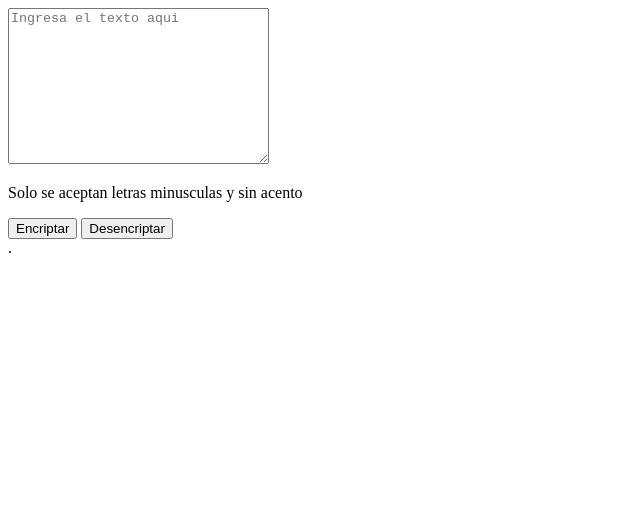
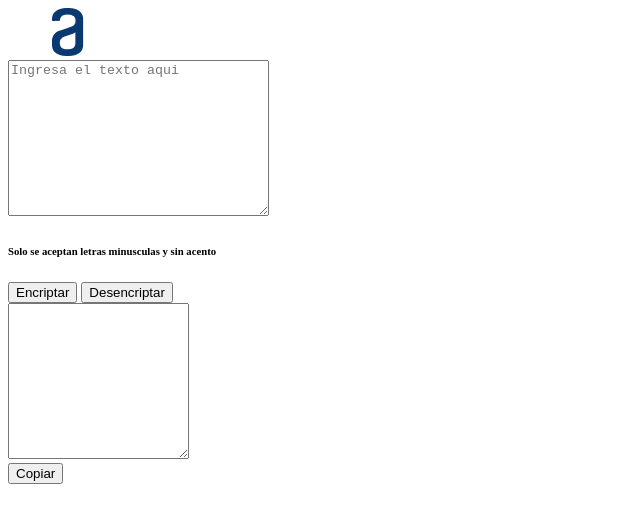
Before and after one commit to Jean049/challenge-decodificador, a plain HTML site: page index.html in a window 1280 px wide. Shown: the whole page, without its empty margins (0-640 px from the left). Drawn offline with Linux system fonts and the light colour scheme.

Commit message:
actualizacion del index

```diff
--- a/index.html
+++ b/index.html
@@ -5,24 +5,31 @@
     <meta name="viewport" content="width=device-width, initial-scale=1.0">
     <title>Decodificador-Alura</title>
     <link rel="stylesheet" href="style.css">
+    <link rel="preconnect" href="https://fonts.googleapis.com">
+    <link rel="preconnect" href="https://fonts.gstatic.com" crossorigin>
+    <link href="https://fonts.googleapis.com/css2?family=Inter:wght@100..900&display=swap" rel="stylesheet">
 </head>
 <body>
+    <header>
+        <img class="logo" src="imagenes/Logo.png" alt="Logo de alura">
+    </header>
     <main>
-        <div>
+        <section>
+            <textarea class="area-texto" cols="30" rows="10" placeholder="Ingresa el texto aqui"></textarea>
             <div>
-                <textarea name="" id="" cols="30" rows="10" placeholder="Ingresa el texto aqui"></textarea>
-            </div>
-            <div class="reglas">
-                <p>Solo se aceptan letras minusculas y sin acento </p>
+                <h6 class="reglas">Solo se aceptan letras minusculas y sin acento </h6>
             </div>
             <div class="botones">
                 <button class="boton-encriptar">Encriptar</button>
                 <button class="boton-desencriptar">Desencriptar</button>
             </div>
-        </div>
-        <div class="texto-encriptado">
-            .
-        </div>
+        </section>
+        <section class="texto-encriptado">
+            <textarea class="area-texto" cols="20" rows="10"></textarea>
+            <div>
+                <button class="copiar">Copiar</button>
+            </div>
+        </section>
     </main>
     <script src="app.js"></script>
 </body>
```
